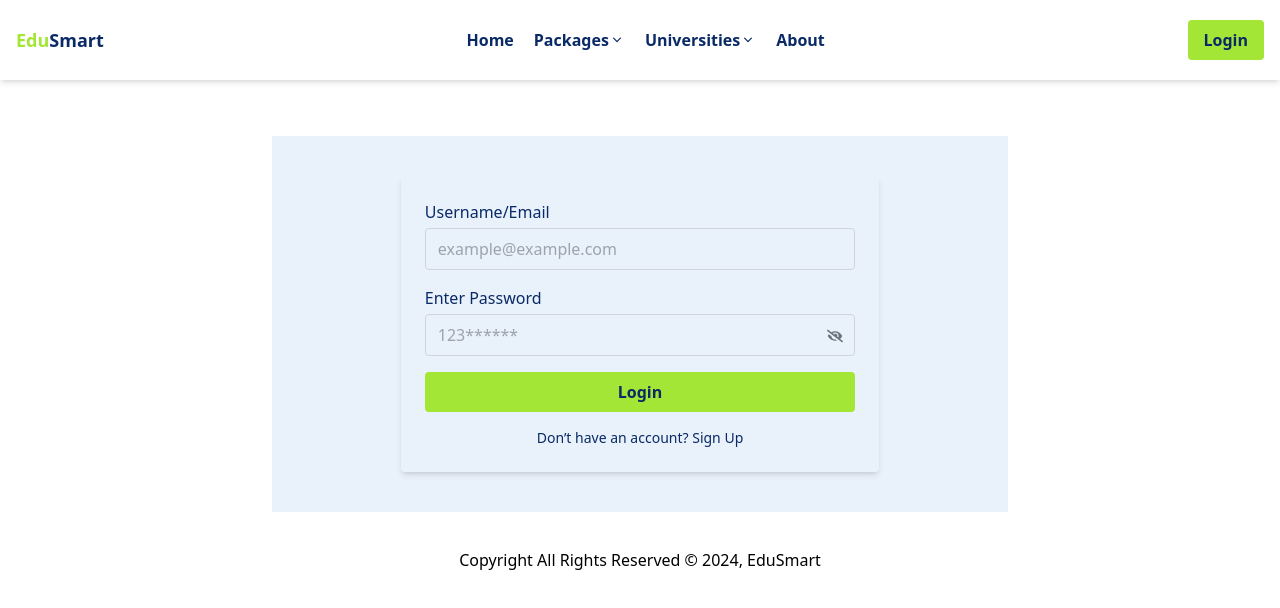
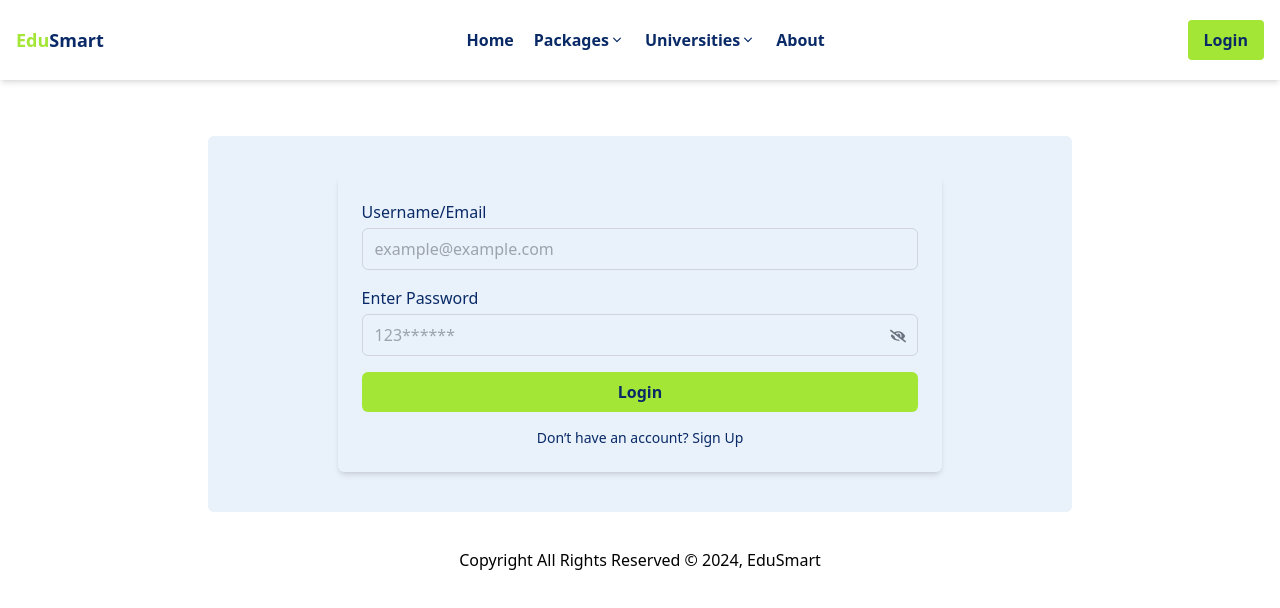
Before and after one commit to Shm-Rsuf/edu-smart, a Next.js app: page /login in a window 1280 px wide. Shown: the top 608 px of the page. Built offline with nearby package versions, Linux system fonts and the light colour scheme.

Commit message:
fix responsive issue not yet done

```diff
--- a/app/(home)/layout.js
+++ b/app/(home)/layout.js
@@ -1,6 +1,10 @@
 import Footer from "@/components/Footer";
 import Navbar from "@/components/Navbar";
 import { AuthProvider } from "../../context/AuthContext";
+export const metadata = {
+  title: "Login page",
+  description: "Login page",
+};
 export default function RootLayout({ children }) {
   return (
     <html lang='en'>
--- a/app/(home)/login/page.js
+++ b/app/(home)/login/page.js
@@ -1,16 +1,16 @@
 "use client";
 import Link from "next/link";
-import { FaEyeSlash, FaEye } from "react-icons/fa";
+import { useRouter } from "next/navigation";
 import { useState } from "react";
-import { useAuth } from '../../../context/AuthContext';
-import { useRouter } from "next/navigation";
+import { FaEye, FaEyeSlash } from "react-icons/fa";
+import { useAuth } from "../../../context/AuthContext";
 
 const LoginPage = () => {
   const [email, setEmail] = useState("");
   const [password, setPassword] = useState("");
   const [showPassword, setShowPassword] = useState(false);
 
-  const { saveAuthToken,saveUserInfo } = useAuth();
+  const { saveAuthToken, saveUserInfo } = useAuth();
   const router = useRouter();
 
   const handleLogin = async (e) => {
@@ -33,54 +33,56 @@ const LoginPage = () => {
       const data = await res.json();
 
       saveAuthToken(data.data.token);
-      saveUserInfo(data.data.first_name,data.data.last_name)
+      saveUserInfo(data.data.first_name, data.data.last_name);
 
       router.push("/dashboard");
-
     } catch (error) {
       console.error("Error during login:", error);
     }
   };
 
   return (
-    <div className="container mx-auto p-4 mt-10 sm:w-[60%] w-[100%]">
-      <div className="bg-[#E9F1FA] flex justify-center items-center py-10">
-        <form onSubmit={handleLogin} className="p-6 rounded shadow-md w-[65%]">
+    <div className='container mx-auto p-4 mt-10 w-[100%] sm:w-[80%] lg:w-[70%]'>
+      <div className='bg-[#E9F1FA] flex justify-center items-center py-10 rounded-md'>
+        <form
+          onSubmit={handleLogin}
+          className='p-6 rounded-md shadow-md w-[90%] lg:w-[70%]'
+        >
           {/* Username/Email */}
-          <div className="mb-4">
-            <label htmlFor="email" className="block text-[#092a67] font-medium">
+          <div className='mb-4'>
+            <label htmlFor='email' className='block text-[#092a67] font-medium'>
               Username/Email
             </label>
             <input
-              type="email"
-              id="email"
-              name="email"
+              type='email'
+              id='email'
+              name='email'
               required
-              placeholder="example@example.com"
-              className="w-full border bg-[#E9F1FA] border-gray-300 rounded px-3 py-2 mt-1 focus:outline-none"
+              placeholder='example@example.com'
+              className='w-full border bg-[#E9F1FA] border-gray-300 rounded-md px-3 py-2 mt-1 focus:outline-none'
               onChange={(e) => setEmail(e.target.value)}
             />
           </div>
 
           {/* Password */}
-          <div className="mb-4 relative">
+          <div className='mb-4 relative'>
             <label
-              htmlFor="password"
-              className="block text-[#092a67] font-medium"
+              htmlFor='password'
+              className='block text-[#092a67] font-medium'
             >
               Enter Password
             </label>
             <input
               type={showPassword ? "text" : "password"}
-              id="password"
-              name="password"
+              id='password'
+              name='password'
               required
-              placeholder="123******"
-              className="w-full border bg-[#E9F1FA] border-gray-300 rounded px-3 py-2 mt-1 focus:outline-none"
+              placeholder='123******'
+              className='w-full border bg-[#E9F1FA] border-gray-300 rounded-md px-3 py-2 mt-1 focus:outline-none'
               onChange={(e) => setPassword(e.target.value)}
             />
             <div
-              className="absolute top-[50px] right-3 transform -translate-y-1/2 cursor-pointer text-gray-500"
+              className='absolute top-[50px] right-3 transform -translate-y-1/2 cursor-pointer text-gray-500'
               onClick={() => setShowPassword((prev) => !prev)}
             >
               {showPassword ? <FaEye /> : <FaEyeSlash />}
@@ -88,21 +90,21 @@ const LoginPage = () => {
           </div>
 
           {/* Submit Button */}
-          <div className="mb-4">
+          <div className='mb-4'>
             <button
-              type="submit"
-              className="w-full text-[#092a67] bg-lime-400 px-4 py-2 rounded hover:bg-lime-500 font-bold duration-300"
+              type='submit'
+              className='w-full text-[#092a67] bg-lime-400 px-4 py-2 rounded-md hover:bg-lime-500 font-bold duration-300'
             >
               Login
             </button>
           </div>
 
           {/* Sign Up Link */}
-          <p className="text-sm text-center text-[#092a67]">
+          <p className='text-sm text-center text-[#092a67]'>
             Don’t have an account?{" "}
             <Link
-              href="/"
-              className="text-[#092a67] hover:underline duration-300"
+              href='/'
+              className='text-[#092a67] hover:underline duration-300'
             >
               Sign Up
             </Link>
--- a/components/Navbar.jsx
+++ b/components/Navbar.jsx
@@ -3,12 +3,12 @@ import Link from "next/link";
 
 const Navbar = () => {
   return (
-    <header className='bg-white shadow-md sticky top-0 left-0'>
+    <header className='bg-white shadow-md sticky top-0 left-0 z-10 h-20'>
       <nav className='container mx-auto px-4 flex items-center justify-between h-20'>
         <div className='text-xl font-bold text-[#092a67] cursor-pointer'>
-        <Link href='/' className='text-[#092a67] font-bold text-lg'>
-              <span className='text-lime-400'>Edu</span>Smart
-            </Link>
+          <Link href='/' className='text-[#092a67] font-bold text-lg'>
+            <span className='text-lime-400'>Edu</span>Smart
+          </Link>
         </div>
 
         <ul className=' hidden md:flex justify-between items-center gap-5 font-bold'>
@@ -17,7 +17,7 @@ const Navbar = () => {
           </li>
 
           <li className='nav-links text-[#092a67] flex items-center font-bold'>
-            <Link href='/packages' className='flex items-center'>
+            <Link href='#' className='flex items-center'>
               <span>Packages</span>
               <svg
                 xmlns='http://www.w3.org/2000/svg'
@@ -35,7 +35,7 @@ const Navbar = () => {
           </li>
 
           <li className='nav-links text-[#092a67] flex items-center font-bold'>
-            <Link href='/universities' className='flex items-center'>
+            <Link href='#' className='flex items-center'>
               <span>Universities</span>
               <svg
                 xmlns='http://www.w3.org/2000/svg'
@@ -53,7 +53,7 @@ const Navbar = () => {
           </li>
 
           <li className='nav-links text-[#092a67] font-bold'>
-            <Link href='/about'>About</Link>
+            <Link href='#'>About</Link>
           </li>
         </ul>
 
```
Also changed, not shown: components/Registration.jsx (+58 -62 lines).
